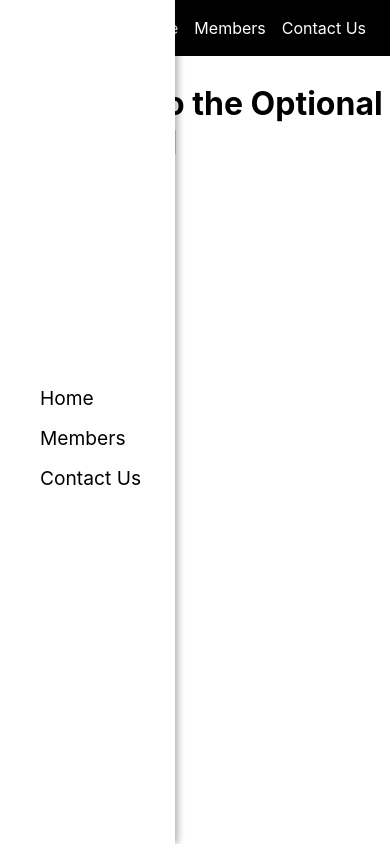
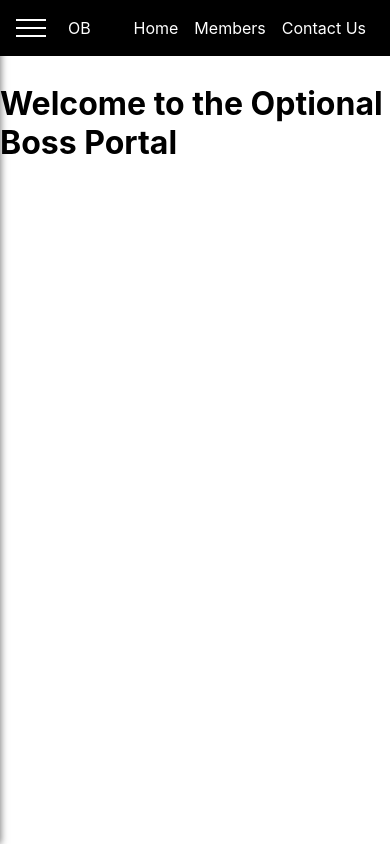
Before and after one commit to nexticodes/Optional-Boss, a React (Create React App) app in the folder ob/: page / in a window 390 px wide. Built offline with nearby package versions, Linux system fonts and the light colour scheme.

Commit message:
Add media queries

```diff
--- a/ob/src/components/SideDrawer/SideDrawer.css
+++ b/ob/src/components/SideDrawer/SideDrawer.css
@@ -1,13 +1,19 @@
 .side-drawer {
     height: 100%;
     background: white;
-    box-shadow: 3px 0px 7px rgba(0,0,0,0.3);
+    box-shadow: 1px 0px 7px rgba(0,0,0,0.5);
     position: fixed;
     top: 0;
     left: 0;
     width: 70%;
     max-width: 175px;
     z-index: 200;
+    transform: translateX(-100%);
+    transition: transform 0.3s ease-out
+}
+
+.side-drawer.open{
+    transform: translateX(0);
 }
 
 .side-drawer ul{
@@ -32,3 +38,9 @@
 .side-drawer a:active{
     color: #b3204a;
 }
+
+@media (min-width: 769px) {
+    .side-drawer {
+        display: none;
+    }
+}
```
